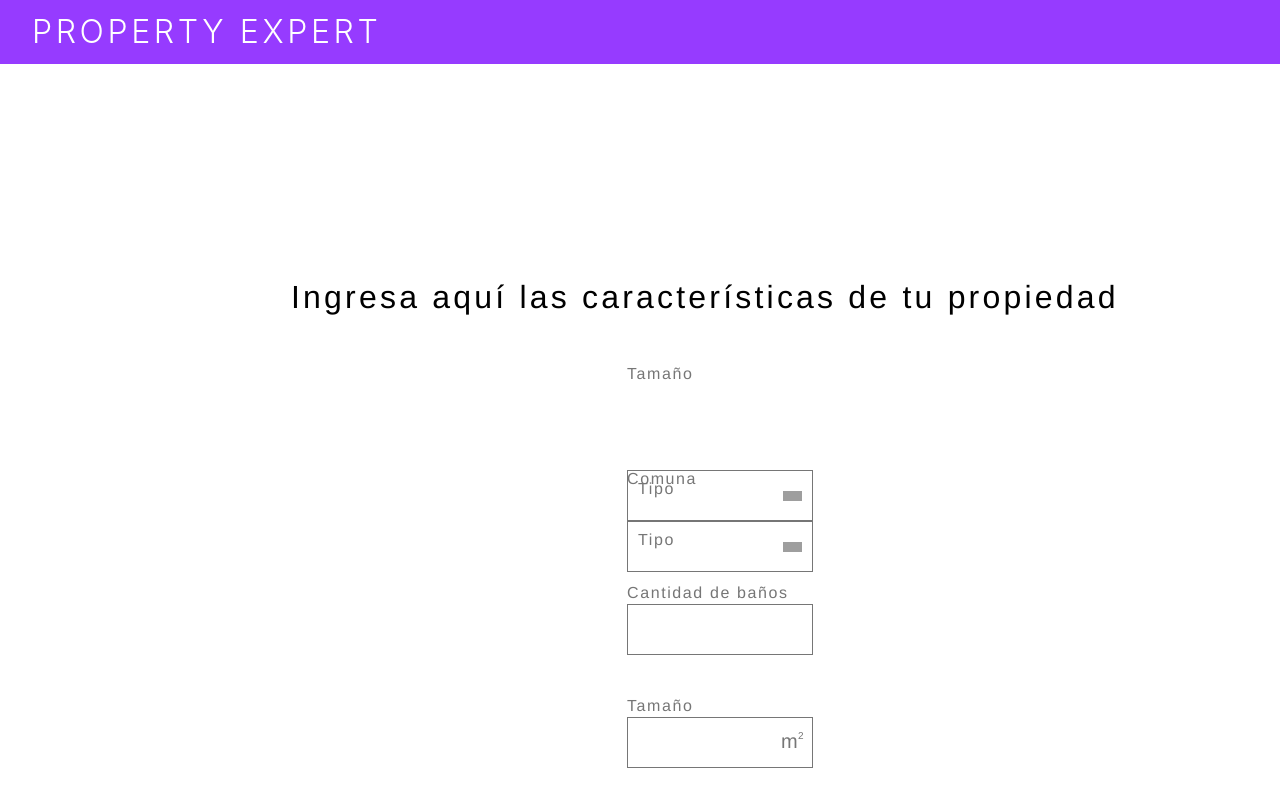
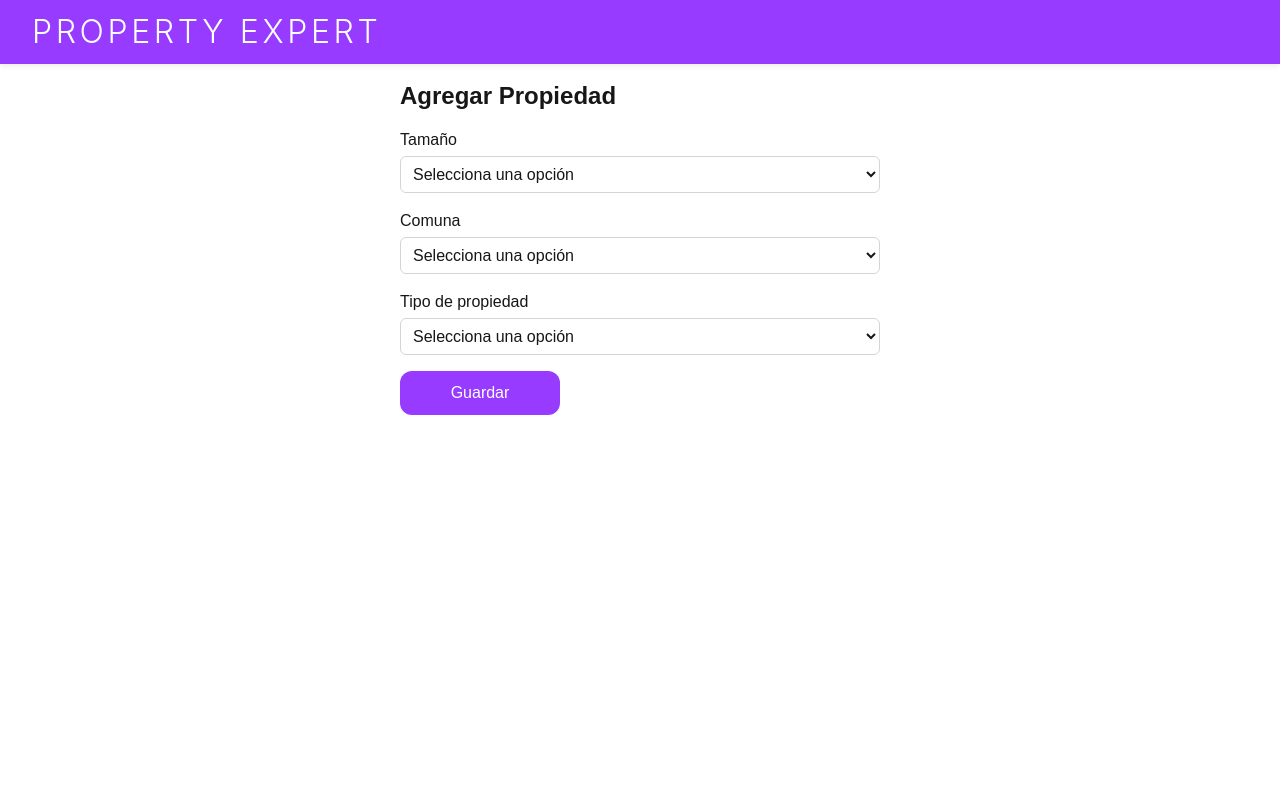
Before and after one commit to Grupo8-GPTI-2025-1/frontend, a Next.js app in the folder property-broker-frontend/: page /add-property in a window 1280 px wide. Shown: the top 800 px of the page. Built offline with nearby package versions, Linux system fonts and the light colour scheme; grey boxes are pictures that could not be loaded.

Commit message:
feat: correccion dropdown add property

```diff
--- a/property-broker-frontend/src/app/add-properties/page.tsx
+++ /dev/null
@@ -1,61 +0,0 @@
-'use client';
-
-import { useState } from 'react';
-import Dropdown from '../components/Dropdown';
-
-const sizeOptions = [
-  '0-30m2',
-  '30-60m2',
-  '60-90m2',
-  '90-120m2',
-  '120m2 - 150 m2',
-  '150m2 - 180m2',
-  '+180m2',
-].map((o) => ({ label: o, value: o }));
-
-const comunaOptions = [
-  'Providencia',
-  'Ñuñoa',
-  'Recoleta',
-  'Macul',
-  'Las Condes',
-  'Vitacura',
-  'Santiago',
-  'Independencia',
-  'Huechuraba',
-].map((o) => ({ label: o, value: o }));
-
-const typeOptions = [
-  'Departamento',
-  'Casa',
-  'Otro',
-].map((o) => ({ label: o, value: o }));
-
-export default function AddProperties() {
-  const [size, setSize] = useState('');
-  const [comuna, setComuna] = useState('');
-  const [type, setType] = useState('');
-
-  function handleSubmit(e: React.FormEvent) {
-    e.preventDefault();
-    // For now just log the form values
-    console.log({ size, comuna, type });
-  }
-
-  return (
-    <main className="mx-auto max-w-lg p-4">
-      <h1 className="text-2xl font-semibold mb-4">Agregar Propiedad</h1>
-      <form className="flex flex-col gap-4" onSubmit={handleSubmit}>
-        <Dropdown label="Tamaño" options={sizeOptions} value={size} onChange={setSize} />
-        <Dropdown label="Comuna" options={comunaOptions} value={comuna} onChange={setComuna} />
-        <Dropdown label="Tipo de propiedad" options={typeOptions} value={type} onChange={setType} />
-        <button
-          type="submit"
-          className="bg-purple-700 text-white rounded-md p-2 mt-2 hover:bg-purple-800"
-        >
-          Guardar
-        </button>
-      </form>
-    </main>
-  );
-}
--- a/property-broker-frontend/src/app/add-property/page.tsx
+++ b/property-broker-frontend/src/app/add-property/page.tsx
@@ -1,65 +1,93 @@
-import React, { JSX } from "react";
-import { Frame } from "../components/frame/Frame";
-import Navbar from "../components/navbar/Navbar";
-// import { PropertyDefaultWrapper } from "./PropertyDefaultWrapper";
-import { PropiedadDropdown } from "../components/propiedad-dropdown/PropiedadDropdown";
-import "./style.css";
+'use client';
 
-export default function AddProperty() {
+import { useState } from 'react';
+import Dropdown from '../components/Dropdown';
+import Navbar from '../components/navbar/Navbar';
+import './styles.css';
+
+const sizeOptions = [
+  '0-30m2',
+  '30-60m2',
+  '60-90m2',
+  '90-120m2',
+  '120m2 - 150m2',
+  '150m2 - 180m2',
+  '180m2 - 210m2',
+  '210 m2 - 240m2',
+  '240m2 - 270m2',
+  '270m2 - 300m2',
+  '+300m2'
+].map((o) => ({ label: o, value: o }));
+
+const comunaOptions = [
+  'Cerrillos',
+  'Cerro Navia',
+  'Conchalí',
+  'El Bosque',
+  'Estación Central',
+  'Huechuraba',
+  'Independencia',
+  'La Cisterna',
+  'La Florida',
+  'La Pintana',
+  'La Granja',
+  'La Reina',
+  'Las Condes',
+  'Lo Barnechea',
+  'Lo Espejo',
+  'Lo Prado',
+  'Macul',
+  'Maipú',
+  'Ñuñoa',
+  'Pedro Aguirre Cerda',
+  'Peñalolén',
+  'Providencia',
+  'Pudahuel',
+  'Quilicura',
+  'Quinta Normal',
+  'Recoleta',
+  'Renca',
+  'San Miguel',
+  'San Joaquín',
+  'San Ramón',
+  'Santiago',
+  'Vitacura',
+].map((o) => ({ label: o, value: o }));
+
+const typeOptions = [
+  'Departamento',
+  'Casa',
+  'Otro',
+].map((o) => ({ label: o, value: o }));
+
+export default function AddProperties() {
+  const [size, setSize] = useState('');
+  const [comuna, setComuna] = useState('');
+  const [type, setType] = useState('');
+
+  function handleSubmit(e: React.FormEvent) {
+    e.preventDefault();
+    // For now just log the form values
+    console.log({ size, comuna, type });
+  }
+
   return (
-    <>
-    <Navbar />
-    <div className="add-property">
-      <div className="div-2">
-        <p className="p">Ingresa aquí las características de tu propiedad</p>
-
-        <div className="overlap-group">
-          <div className="rectangle" />
-
-          <div className="text-wrapper-2">Cantidad de baños</div>
-
-          <div className="text-wrapper-3">Comuna</div>
-
-          <div className="rectangle-2" />
-
-          <div className="text-wrapper-4">Tamaño</div>
-
-          <div className="text-wrapper-5">m</div>
-
-          <div className="text-wrapper-6">2</div>
-
-          <PropiedadDropdown
-            frameUnion="union-5.svg"
-            property1="default"
-          />
-          <PropiedadDropdown
-            frameUnion="union-6.svg"
-            property1="default"
-          />
-        </div>
-
-        <div className="text-wrapper-7">Tamaño</div>
-
-        <div className="text-wrapper-8">Tipo de propiedad</div>
-
-        <div className="propiedad-dropdown-2">
-          <Frame className="frame-2" union="union-7.svg" />
-          <div className="frame-3">
-            <div className="tipo-3">Departamento</div>
-          </div>
-
-          <div className="frame-3">
-            <div className="tipo-3">Casa</div>
-          </div>
-        </div>
-
-        {/* <PropertyDefaultWrapper
-          className="propiedad-dropdown-3"
-          frameUnion="union-4.svg"
-          property1="default"
-        /> */}
-      </div>
-    </div>
+  <>
+  <Navbar/>
+    <main className="mx-auto max-w-lg p-4">
+      <h1 className="text-2xl font-semibold mb-4">Agregar Propiedad</h1>
+      <form className="flex flex-col gap-4" onSubmit={handleSubmit}>
+        <Dropdown label="Tamaño" options={sizeOptions} value={size} onChange={setSize} />
+        <Dropdown label="Comuna" options={comunaOptions} value={comuna} onChange={setComuna} />
+        <Dropdown label="Tipo de propiedad" options={typeOptions} value={type} onChange={setType} />
+        <button
+          type="submit"
+          className="primary-button"
+        >
+          Guardar
+        </button>
+      </form>
+    </main>
     </>
   );
-};
+}
--- /dev/null
+++ b/property-broker-frontend/src/app/add-property/styles.css
@@ -0,0 +1,9 @@
+.primary-button {
+    background-color: #963bff;
+    color: white;
+    border: none;
+    padding: 10px 20px;
+    border-radius: 12px;
+    cursor: pointer;
+    width: 160px;
+}
--- /dev/null
+++ b/property-broker-frontend/src/app/deprecated-add-property/page.tsx
@@ -0,0 +1,65 @@
+import React, { JSX } from "react";
+import { Frame } from "../components/frame/Frame";
+import Navbar from "../components/navbar/Navbar";
+// import { PropertyDefaultWrapper } from "./PropertyDefaultWrapper";
+import { PropiedadDropdown } from "../components/propiedad-dropdown/PropiedadDropdown";
+import "./style.css";
+
+export default function AddProperty() {
+  return (
+    <>
+    <Navbar />
+    <div className="add-property">
+      <div className="div-2">
+        <p className="p">Ingresa aquí las características de tu propiedad</p>
+
+        <div className="overlap-group">
+          <div className="rectangle" />
+
+          <div className="text-wrapper-2">Cantidad de baños</div>
+
+          <div className="text-wrapper-3">Comuna</div>
+
+          <div className="rectangle-2" />
+
+          <div className="text-wrapper-4">Tamaño</div>
+
+          <div className="text-wrapper-5">m</div>
+
+          <div className="text-wrapper-6">2</div>
+
+          <PropiedadDropdown
+            frameUnion="union-5.svg"
+            property1="default"
+          />
+          <PropiedadDropdown
+            frameUnion="union-6.svg"
+            property1="default"
+          />
+        </div>
+
+        <div className="text-wrapper-7">Tamaño</div>
+
+        <div className="text-wrapper-8">Tipo de propiedad</div>
+
+        <div className="propiedad-dropdown-2">
+          <Frame className="frame-2" union="union-7.svg" />
+          <div className="frame-3">
+            <div className="tipo-3">Departamento</div>
+          </div>
+
+          <div className="frame-3">
+            <div className="tipo-3">Casa</div>
+          </div>
+        </div>
+
+        {/* <PropertyDefaultWrapper
+          className="propiedad-dropdown-3"
+          frameUnion="union-4.svg"
+          property1="default"
+        /> */}
+      </div>
+    </div>
+    </>
+  );
+};
```
Also changed, not shown: property-broker-frontend/src/app/deprecated-add-property/style.css (renamed from property-broker-frontend/src/app/add-property/style.css).
